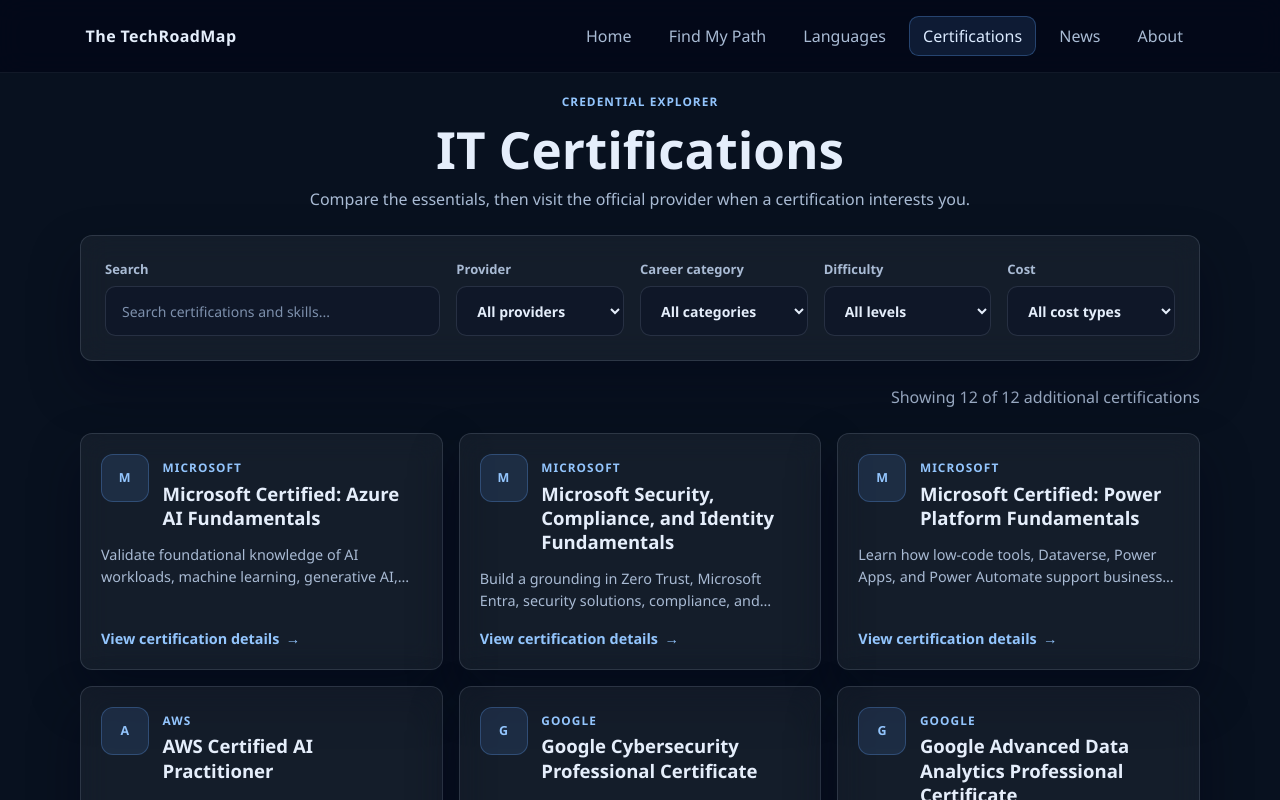
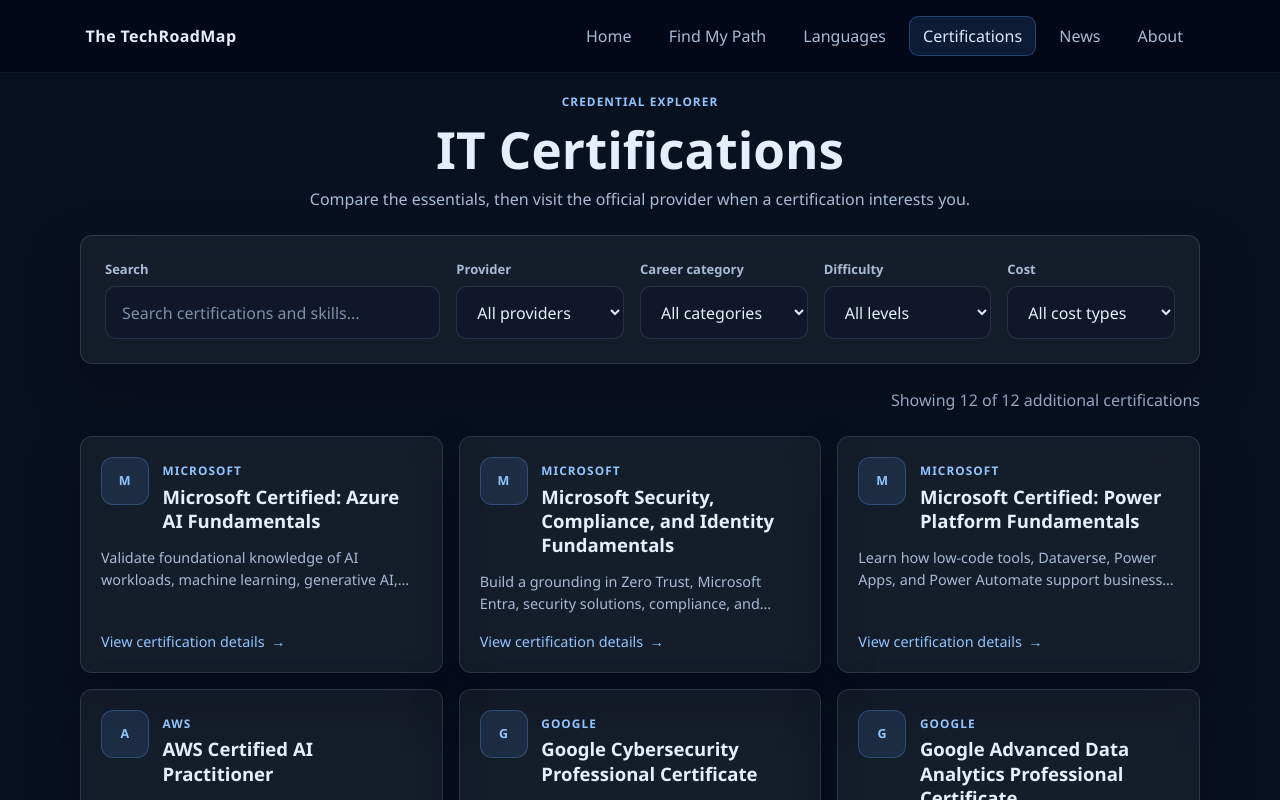
Before and after one commit to TheTechRoadMap/techroadmapsource, a React (Vite) app: page /certifications in a window 1280 px wide. Shown: the top 800 px of the page. Built offline with nearby package versions, Linux system fonts and the light colour scheme.

Commit message:
fixed font errors

```diff
--- a/src/FindPathPage.jsx
+++ b/src/FindPathPage.jsx
@@ -125,8 +125,8 @@
                       ))}
                     </div>
                   </div>
-                  <Link className="button-link" to={`/roadmaps/${roadmap.id}`}>
-                    Explore this roadmap
+                  <Link className="text-link" to={`/roadmaps/${roadmap.id}`}>
+                    View roadmap
                   </Link>
                 </article>
               );
--- a/src/index.css
+++ b/src/index.css
@@ -617,13 +617,13 @@
 }
 
 .certification-filters input[type='text'] {
-  font-size: 14px;
+  font-size: 16px;
   font-weight: 400;
 }
 
 .certification-filters select {
-  font-size: 14px;
-  font-weight: 700;
+  font-size: 16px;
+  font-weight: 400;
 }
 
 .certification-filters ~ .results-summary {
@@ -713,7 +713,7 @@
   margin-top: auto;
   color: var(--brand-soft);
   font-size: 0.9rem;
-  font-weight: 800;
+  font-weight: 400;
   text-decoration: none;
   transition: color 180ms ease, gap 180ms ease;
 }
```
